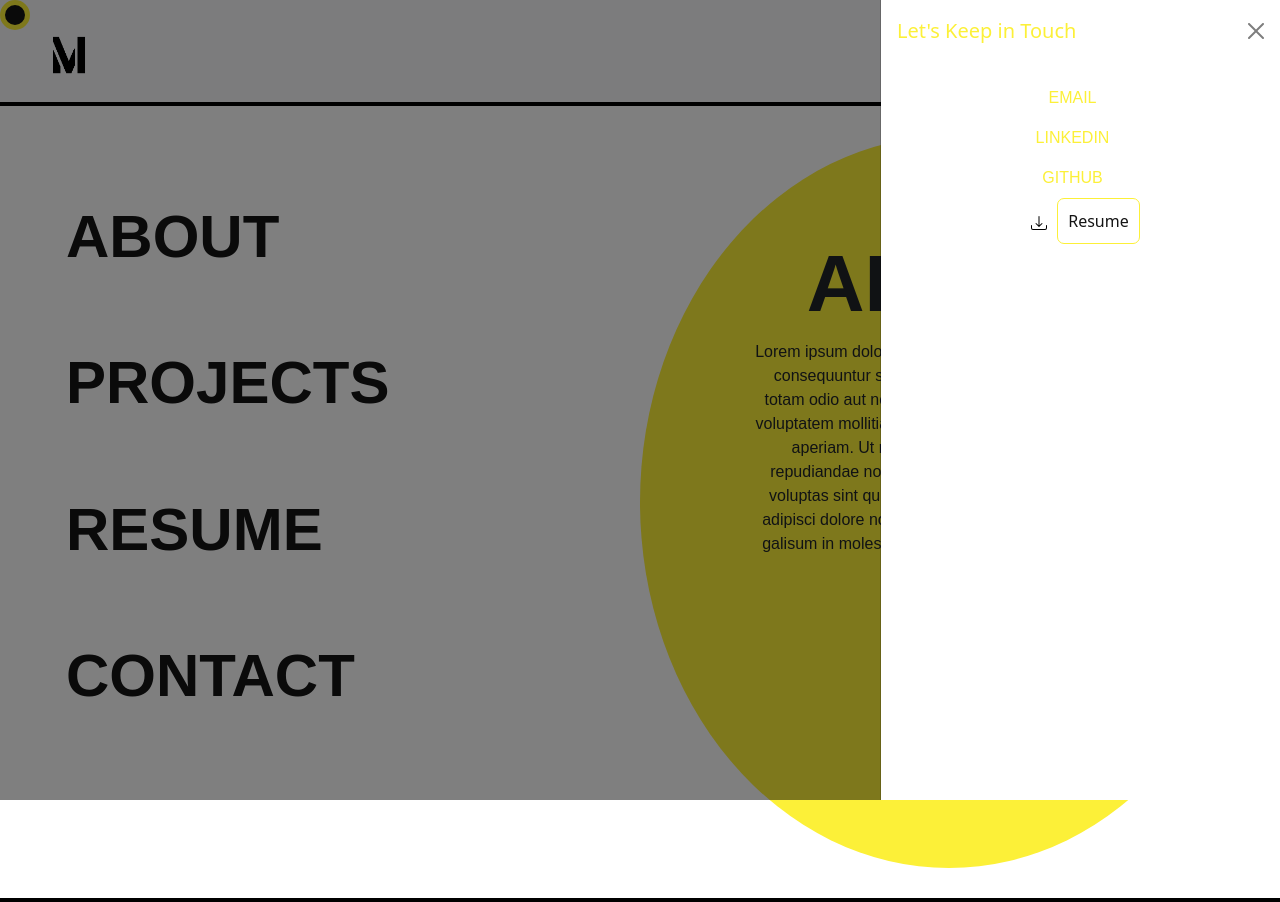
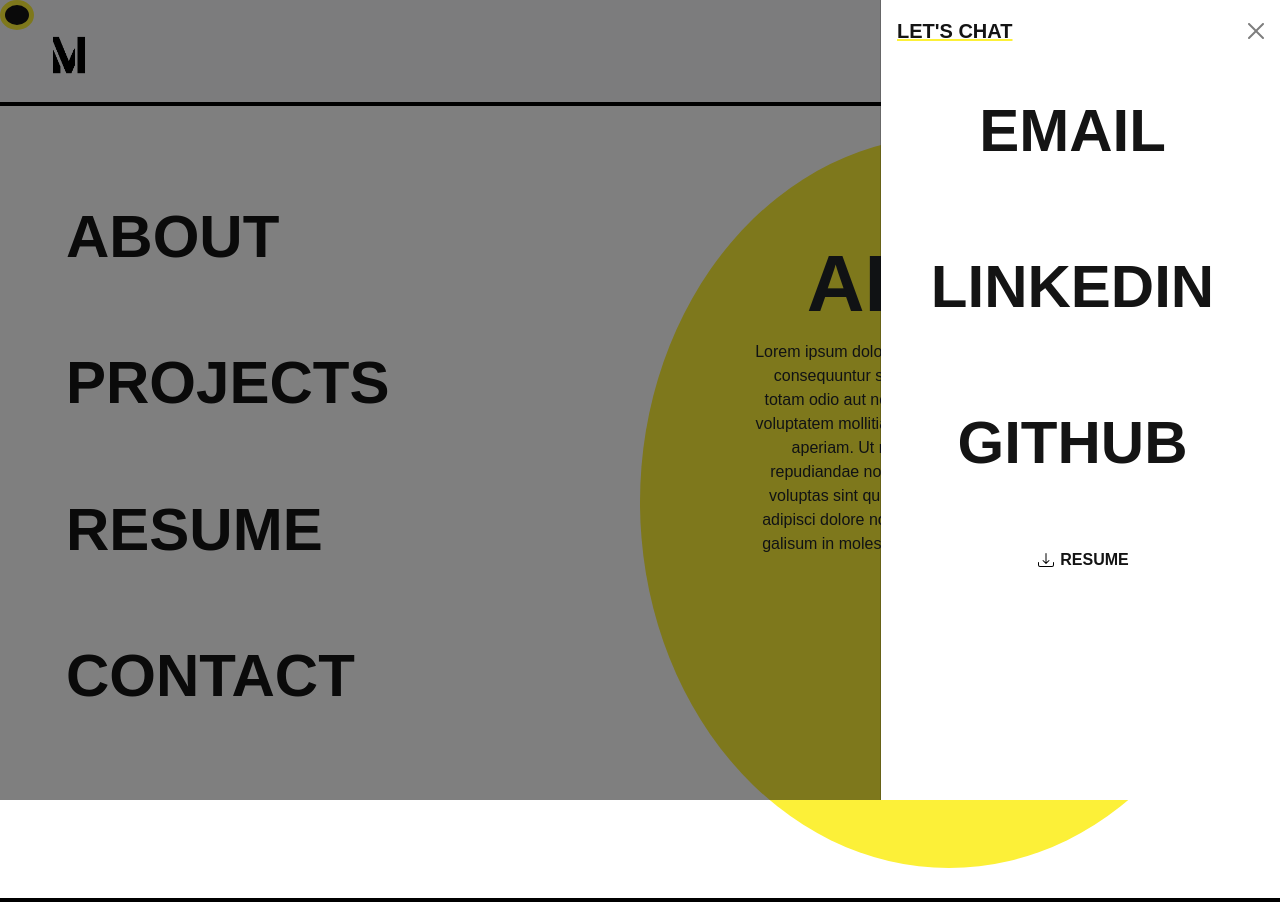
Before and after one commit to IveryMikaila/portfolio-website-react, a React (Create React App) app: page / in a window 1280 px wide. Both pictures are taken after a click on the button 1241 px from the left and 51 px from the top of the page. Built offline with nearby package versions, Linux system fonts and the light colour scheme.

Commit message:
Styled the Navigation Bar
+NavBar originally from Bootstrap library, however, added customized styling to fit theme of website.

```diff
--- a/src/App.js
+++ b/src/App.js
@@ -57,14 +57,13 @@ let h1 = document.getElementById('h1');
   Lorem ipsum dolor sit amet. Qui galisum enim At fugiat consequuntur sit modi quam. Aut quaerat iusto sit totam odio aut neque facilis et nesciunt blanditiis est voluptatem mollitia aut neque praesentium sed impedit aperiam. Ut reiciendis quas aut accusantium repudiandae non quaerat tenetur est quia rerum ut voluptas sint qui dolor officiis est quasi omnis? Eos adipisci dolore non eius assumenda aut praesentium galisum in molestiae alias aut soluta expedita et quia iusto.
 </p>
 </div>
-</div>
 <div className="cursor"
 style={{
   left:cursorX + 'px',
   top:cursorY + "px"
 }}
 ></div>
-
+</div>
     </div>
 
 
--- a/src/NavBar.js
+++ b/src/NavBar.js
@@ -12,7 +12,7 @@ function NavBar(){
     </button>
     <div class="offcanvas offcanvas-end" tabindex="-1" id="offcanvasNavbar" aria-labelledby="offcanvasNavbarLabel">
       <div class="offcanvas-header">
-        <h5 class="offcanvas-title" id="offcanvasNavbarLabel">Let's Keep in Touch</h5>
+        <h5 class="offcanvas-title" id="offcanvasNavbarLabel">LET'S CHAT</h5>
         <button type="button" class="btn-close" data-bs-dismiss="offcanvas" aria-label="Close"></button>
       </div>
       <div class="offcanvas-body">
@@ -28,16 +28,16 @@ function NavBar(){
           </li>
         </ul>
 
-
+   <div className="resumeDownload">
       <button className="dwnldBtn">
       <svg xmlns="http://www.w3.org/2000/svg" width="16" height="16" fill="currentColor" class="bi bi-download" viewBox="0 0 16 16">
   <path d="M.5 9.9a.5.5 0 0 1 .5.5v2.5a1 1 0 0 0 1 1h12a1 1 0 0 0 1-1v-2.5a.5.5 0 0 1 1 0v2.5a2 2 0 0 1-2 2H2a2 2 0 0 1-2-2v-2.5a.5.5 0 0 1 .5-.5z"/>
   <path d="M7.646 11.854a.5.5 0 0 0 .708 0l3-3a.5.5 0 0 0-.708-.708L8.5 10.293V1.5a.5.5 0 0 0-1 0v8.793L5.354 8.146a.5.5 0 1 0-.708.708l3 3z"/>
 </svg>
       </button>
-      <button className="resumeBtn">
-        <a href="#" className="resumeLink"> Resume</a>
-      </button>
+     <span className="dwnldText">
+      <strong>RESUME</strong></span>
+     </div>
       </div>
     </div>
   </div>
@@ -45,6 +45,5 @@ function NavBar(){
         </div>
     );
 }
-//Don't forget to update the href attributes for the links!!
-//Also don't forget the "active" class, add that class to whatever page your actually on. It has to be in the actual link tag (ex: <a class="nav-link active" aria-current="page" href="#">About</a> )
+
 export default NavBar;
--- a/src/index.css
+++ b/src/index.css
@@ -5,9 +5,12 @@
 body{
   cursor: crosshair;
 }
+
+/*Nav Bar Styling*/
 nav{
   text-align: center;
-  color: var(--theme-color-yellow) !important;
+  font-family: sans-serif;
+  color: var(--theme-color-black) !important;
 }
 
 .navbar-toggler-icon{
@@ -17,48 +20,40 @@ nav{
 button.navbar-toggler{
   border: none;
 }
-button.navbar-toggler:hover{
-  border: 1px solid var(--theme-color-yellow);
+#offcanvasNavbarLabel{
+font-weight: bold;
+text-decoration: underline var(--theme-color-yellow);
 }
 
 a.nav-link{
   font-family: sans-serif !important;
   text-transform: uppercase !important;
-  color: var(--theme-color-yellow) !important;
+  color: var(--theme-color-black) !important;
 text-align: center;
+font-weight: bold;
+font-size: 60px;
+margin-bottom: 50px;
 }
 a.nav-link:hover{
-  color: var(--theme-color-green) !important;}
-.resumeBtn{
-  background-color: white;
-  border: 1px solid var(--theme-color-yellow);
-  padding: 10px;
-  border-radius: 7px;
-}
+  color: var(--theme-color-yellow) !important;}
+
+  .resumeDownload{
+    position: relative;
+    display: flex;
+    justify-content: center;
+  }
+
 .dwnldBtn{
-  background-color: white;
-  border: none;
-  padding: 10px;
-  border-radius: 7px;
-}
-.resumeLink{
-  color: var(--theme-color-black);
-  text-decoration: none;
-
-}
-.resumeBtn:hover{
-  background-color: white;
-  border: 1px solid var(--theme-color-black);
-  padding: 10px;
-  border-radius: 7px;
-}
-.resumeLink:hover{
-  color: var(--theme-color-black);
-  text-decoration: none;
-
+background: transparent;
+ border: none;
 }
 
+.dwnldText{
+  top: 2px;
+  position: relative;
+}
 
+/* Main Section Styling*/
 .mynkRow{
   height: 100vh;
   border: 4px solid black;
@@ -135,6 +130,7 @@ font-size: 5rem;
 
 }
 
+/* Cursor Styling*/
 .cursor{
   width: 30px;
   height: 30px;
@@ -143,3 +139,8 @@ border: 5px solid var(--theme-color-yellow);
 border-radius: 50%;
 position:fixed;
 }
+
+#description:hover ~ .cursor{
+  background-color: transparent;
+  border:5px solid var(--theme-color-black) ;
+}
```
